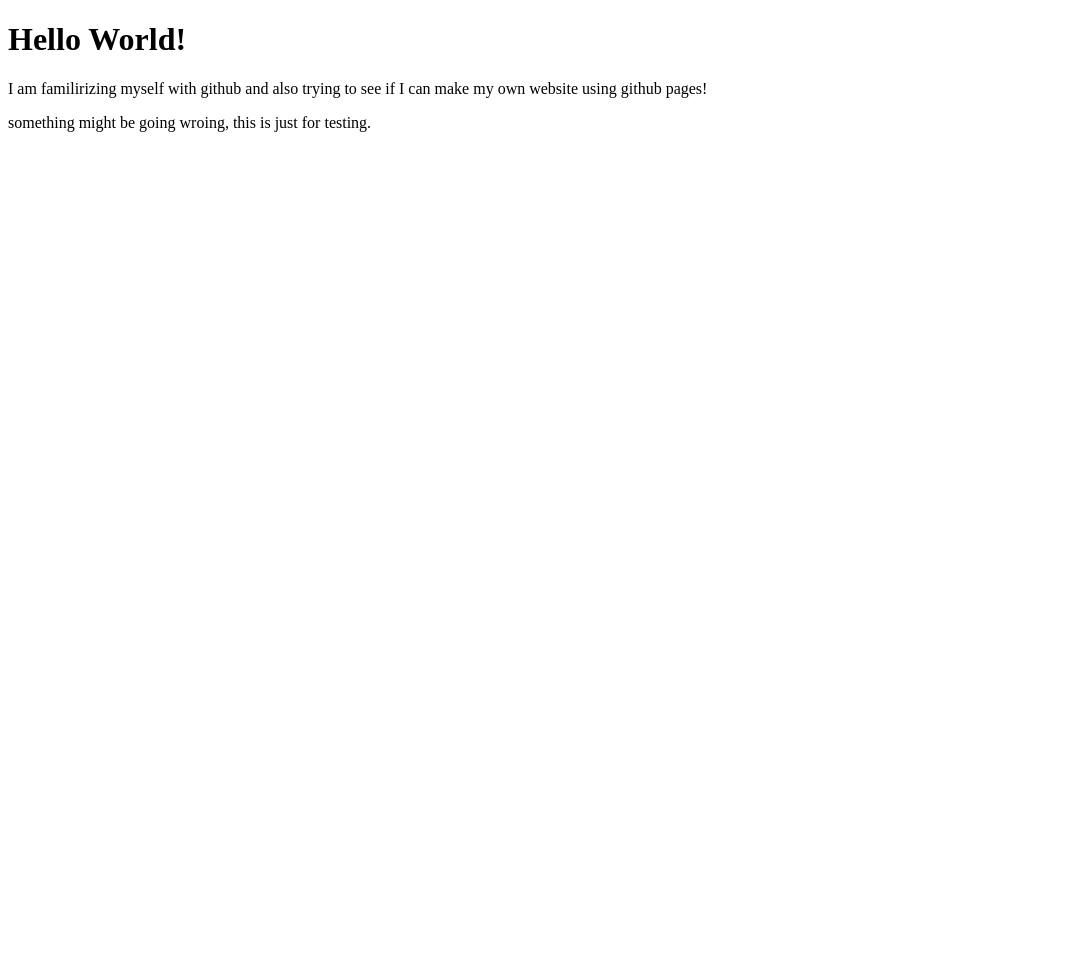
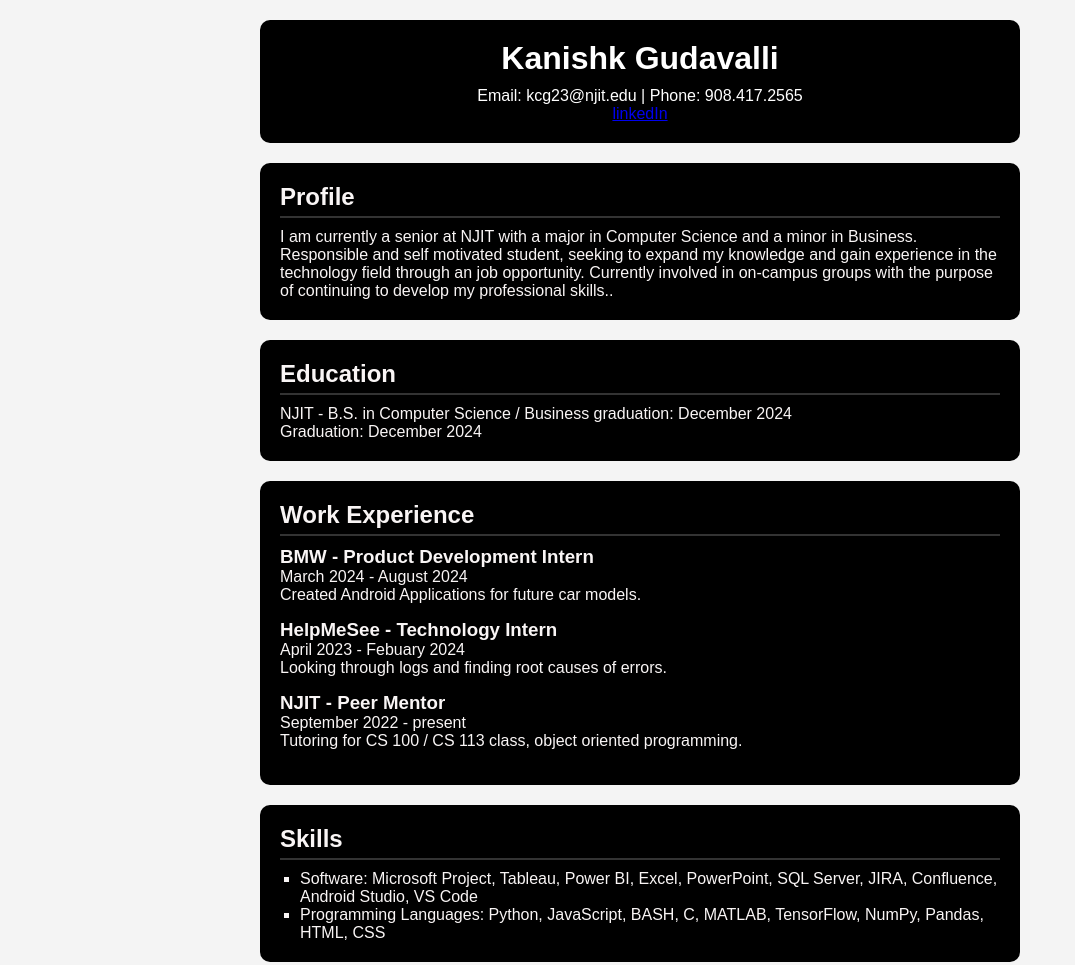
Before and after one commit to kani299/kani299.github.io, a plain HTML site: page index.html in a window 1280 px wide. Shown: the whole page, without its empty margins (0-1075 px from the left). Before the commit the page ends 800 px from the top, so only its background shows below. Drawn offline with Linux system fonts and the light colour scheme.

Commit message:
Add files via upload

```diff
--- a/index.html
+++ b/index.html
@@ -1,9 +1,72 @@
 <!DOCTYPE html>
-<html>
-    <body>
-        <h1> Hello World! </h1>
-        <p> I am familirizing myself with github and also trying to see if I can make my own website using github pages! </p>
-        <p> something might be going wroing, this is just for testing. </p>
-    </body>
+<html lang="en">
+<head>
+    <meta charset="UTF-8">
+    <meta name="viewport" content="width=device-width, initial-scale=1.0">
+    <title>Kani's Resume</title>
+    <link rel="stylesheet" href="styles.css">
+</head>
 
+<body>
+
+    <header>
+        <h1>Kanishk Gudavalli</h1>
+        <p>Email: kcg23@njit.edu | Phone: 908.417.2565</p>
+        <a href="https://www.linkedin.com/in/kanishk-gudavalli-68a65a216">linkedIn</a>
+    </header>
+
+    <main>
+        <section class="profile">
+            <h2>Profile</h2>
+            <p>I am currently a senior at NJIT with a major in Computer Science and a minor in Business. Responsible and self motivated student, seeking to expand my knowledge and gain experience in the technology field through an job opportunity. Currently involved in on-campus groups with the purpose of continuing to develop my professional skills..</p>
+        </section>
+
+        <section class="education">
+            <h2>Education</h2>
+            <p>NJIT - B.S. in Computer Science / Business graduation: December 2024</p>
+            <p>Graduation: December 2024</p>
+        </section>
+
+        <section class="experience">
+            <h2>Work Experience</h2>
+            <div class="job">
+                <h3>BMW - Product Development Intern</h3>
+                <p>March 2024 - August 2024</p>
+                <p>Created Android Applications for future car models.</p>
+            </div>
+
+            <div class="job">
+                <h3> HelpMeSee - Technology Intern</h3>
+                <p>April 2023 - Febuary 2024</p>
+                <p>Looking through logs and finding root causes of errors.</p>
+            </div>
+
+            <div class="job">
+                <h3> NJIT - Peer Mentor</h3>
+                <p>September 2022 -  present</p>
+                <p>Tutoring for CS 100 / CS 113 class, object oriented programming.</p>
+            </div>
+
+
+
+        </section>
+
+
+
+
+
+        <section class="skills">
+            <h2>Skills</h2>
+            <ul>
+                <li>Software: Microsoft Project, Tableau, Power BI, Excel, PowerPoint, SQL Server, JIRA, Confluence, Android Studio, VS Code</li>
+                <li>Programming Languages: Python, JavaScript, BASH, C, MATLAB, TensorFlow, NumPy, Pandas, HTML, CSS</li>
+            </ul>
+        </section>
+
+
+
+
+    </main>
+
+</body>
 </html>
--- /dev/null
+++ b/styles.css
@@ -0,0 +1,56 @@
+/* General Styles */
+* {
+    margin: 0;
+    padding: 0;
+    box-sizing: border-box;
+}
+
+body {
+    font-family: Arial, sans-serif;
+    background-color: #f4f4f4;
+    color: rgb(249, 245, 245);
+    padding: 20px;
+    max-width: 800px;
+    margin: auto;
+}
+
+header {
+    text-align: center;
+    background-color: rgb(0, 0, 0);
+    color: #fff;
+    padding: 20px;
+    border-radius: 10px;
+    margin-bottom: 20px;
+}
+
+header h1 {
+    margin-bottom: 10px;
+}
+
+main {
+    display: flex;
+    flex-direction: column;
+    gap: 20px;
+}
+
+/* Sections styling */
+section {
+    background-color: rgb(0, 0, 0);
+    padding: 20px;
+    border-radius: 10px;
+}
+
+section h2 {
+    border-bottom: 2px solid #333;
+    padding-bottom: 5px;
+    margin-bottom: 10px;
+}
+
+.job {
+    margin-bottom: 15px;
+}
+
+.skills ul {
+    list-style-type: square;
+    padding-left: 20px;
+}
```
